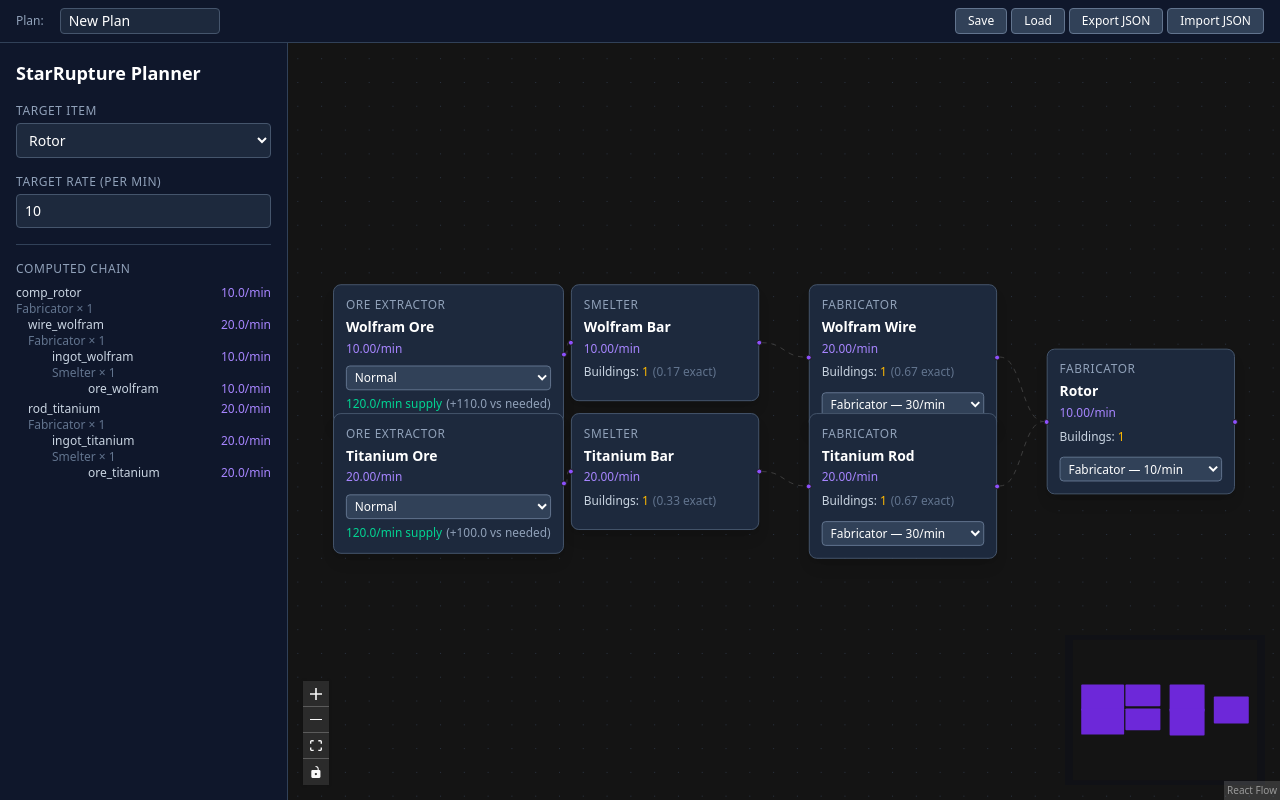
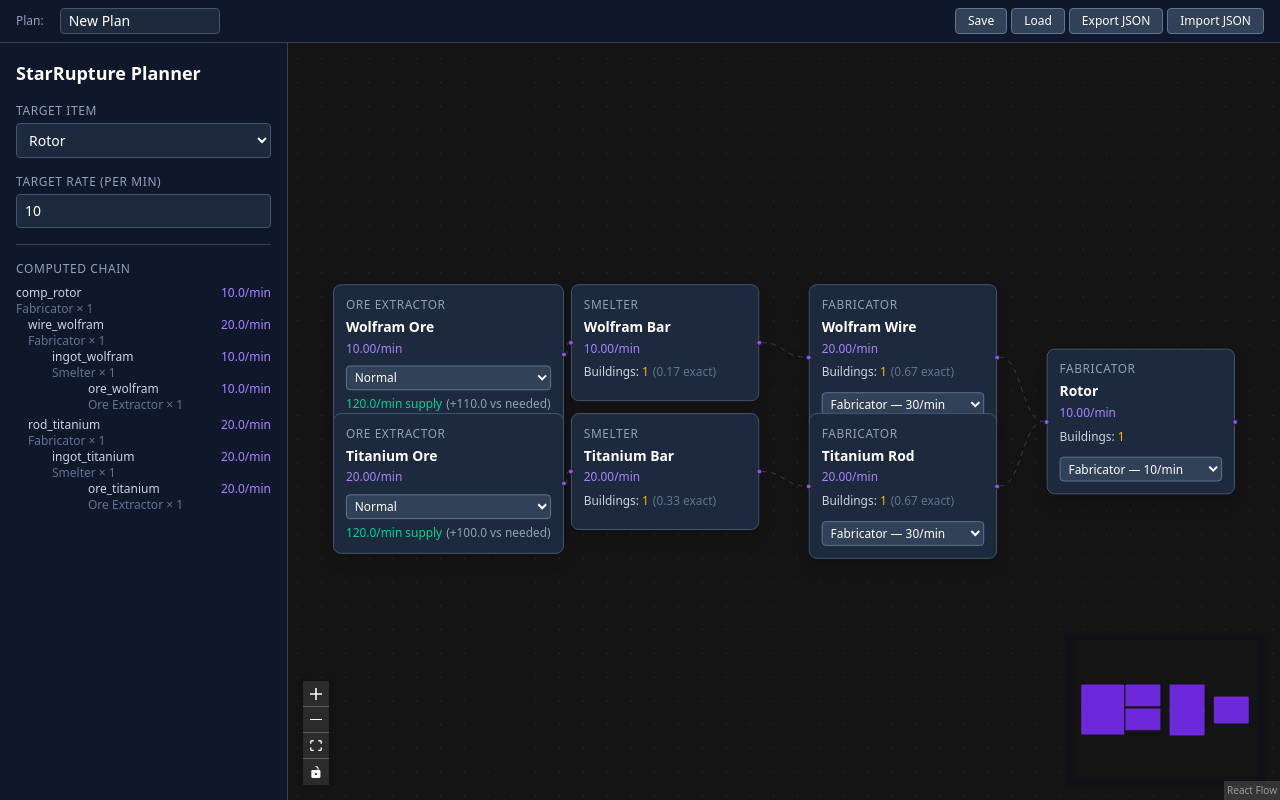
Before and after one commit to joelbyren/star-rupture-planner, a React (Vite) app: page / in a window 1280 px wide. Built offline with nearby package versions, Linux system fonts and the light colour scheme.

Commit message:
fixed side bar recipe for ore extractors

```diff
--- a/src/components/SidePanel.tsx
+++ b/src/components/SidePanel.tsx
@@ -57,11 +57,9 @@ function ChainSummary({ result, depth }: { result: NodeResult; depth: number })
         <span className="text-slate-300">{result.itemId}</span>
         <span className="text-violet-400">{result.ratePerMin.toFixed(1)}/min</span>
       </div>
-      {!result.isRaw && (
-        <div className="text-xs text-slate-500">
-          {result.machine}{result.buildingTier ? ` ${result.buildingTier}` : ''} × {result.buildingCount}
-        </div>
-      )}
+      <div className="text-xs text-slate-500">
+        {result.machine}{result.buildingTier ? ` ${result.buildingTier}` : ''} × {result.buildingCount}
+      </div>
       {result.inputs.map((child, i) => (
         <ChainSummary key={i} result={child} depth={depth + 1} />
       ))}
--- a/src/engine/calculate.ts
+++ b/src/engine/calculate.ts
@@ -56,8 +56,8 @@ export function calculateFromTarget(
       machine: machineForResource(targetItemId),
       buildingTier: null,
       ratePerMin: targetRatePerMin,
-      buildingCount: 0,
-      buildingCountExact: 0,
+      buildingCount: 1,
+      buildingCountExact: 1,
       inputs: [],
       isRaw: true,
     };
```
